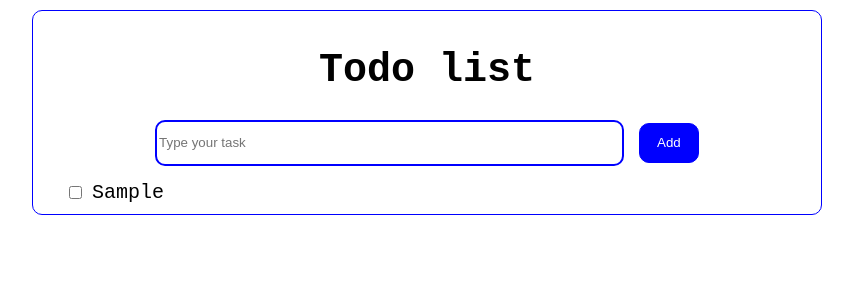
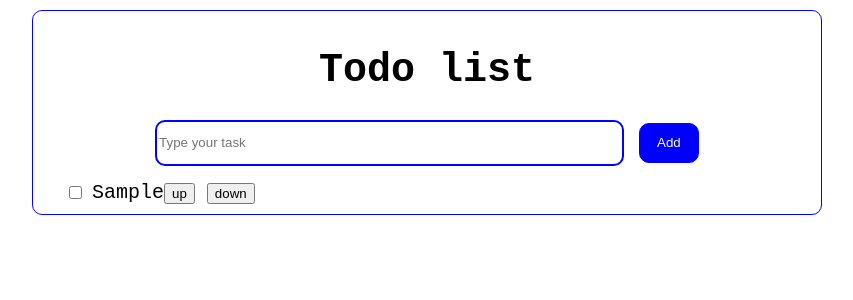
Before and after one commit to kamelzhan/TodoApp, a React (Create React App) app: page / in a window 1280 px wide. Both pictures are taken after typing "Sample" into the empty fields and a click on the button "Add". Shown: the top 300 px of the page, without its empty margins (224-1077 px from the left). Built offline with nearby package versions, Linux system fonts and the light colour scheme.

Commit message:
Implementing importance to the task

```diff
--- a/src/App.tsx
+++ b/src/App.tsx
@@ -2,7 +2,7 @@ import { action, makeObservable, observable } from 'mobx';
 import { observer } from 'mobx-react-lite';
 import React, { ChangeEvent, FC, useRef } from 'react';
 import './App.css';
-import TodoTask from './components/TodoTask';
+import { TodoTask } from './components/TodoTask';
 
 export interface ITodoState {
     completed: boolean;
@@ -27,11 +27,22 @@ export class TodoListModel {
     readonly change = (todoState: ITodoState, completed: boolean) => {
         todoState.completed = completed;
     }
-
+    readonly makeHigher = (index: number) => {
+        if (index !== 0) {
+            const temp = this.todoList[index];
+            this.todoList[index] = this.todoList[index - 1]
+            this.todoList[index - 1] = temp;
+        }
+    }
+    readonly makeLower = (index: number) => {
+        if (index !== this.todoList.length - 1) {
+            const temp = this.todoList[index];
+            this.todoList[index] = this.todoList[index + 1];
+            this.todoList[index + 1] = temp;
+        }
+    }
     todo = "";
     todoList: ITodoState[] = [];
-
-
 }
 
 const RenderApp: FC = () => {
@@ -73,6 +84,8 @@ const RenderApp: FC = () => {
                                 key={index}
                                 todo={task}
                                 change={(completed) => model.change(task, completed)}
+                                makeHigher={() => model.makeHigher(index)}
+                                makeLower={() => model.makeLower(index)}
                             />;
                         })}
 
--- a/src/components/TodoTask.tsx
+++ b/src/components/TodoTask.tsx
@@ -1,12 +1,18 @@
+import { observer } from "mobx-react-lite";
 import React, { ChangeEvent } from "react";
 import { ITodoState } from "../App";
-
+import "../down.png";
+import "../up.png";
 interface IProps {
     todo: ITodoState;
-    change: (completed: boolean) => void
+    change: (completed: boolean) => void;
+    makeHigher: () => void;
+    makeLower: () => void;
 }
 
-const TodoTask = ({ todo, change }: IProps) => {
+
+
+const todoTask = ({ todo, change, makeHigher, makeLower}: IProps) => {
 
 
 
@@ -14,11 +20,12 @@ const TodoTask = ({ todo, change }: IProps) => {
         change(event.target.checked);
     }
     return (
-        <li className="item" style={{ textDecoration: todo.completed ? "line-through" : "none" }}>
+        <li className="item">
             <input className="check" type="checkbox" onChange={ checkTodo } />
-            <span>{ todo.text }</span>
+            <span style={{ textDecoration: todo.completed ? "line-through" : "none" }} >{todo.text}</span>
+            <button className="but" onClick={makeHigher}> up </button> <button className="but" onClick={makeLower}> down </button>
         </li>
     );
 }
 
-export default TodoTask
+export const TodoTask = observer(todoTask);
```
Also changed, not shown: src/down.png (added), src/up.png (added).
